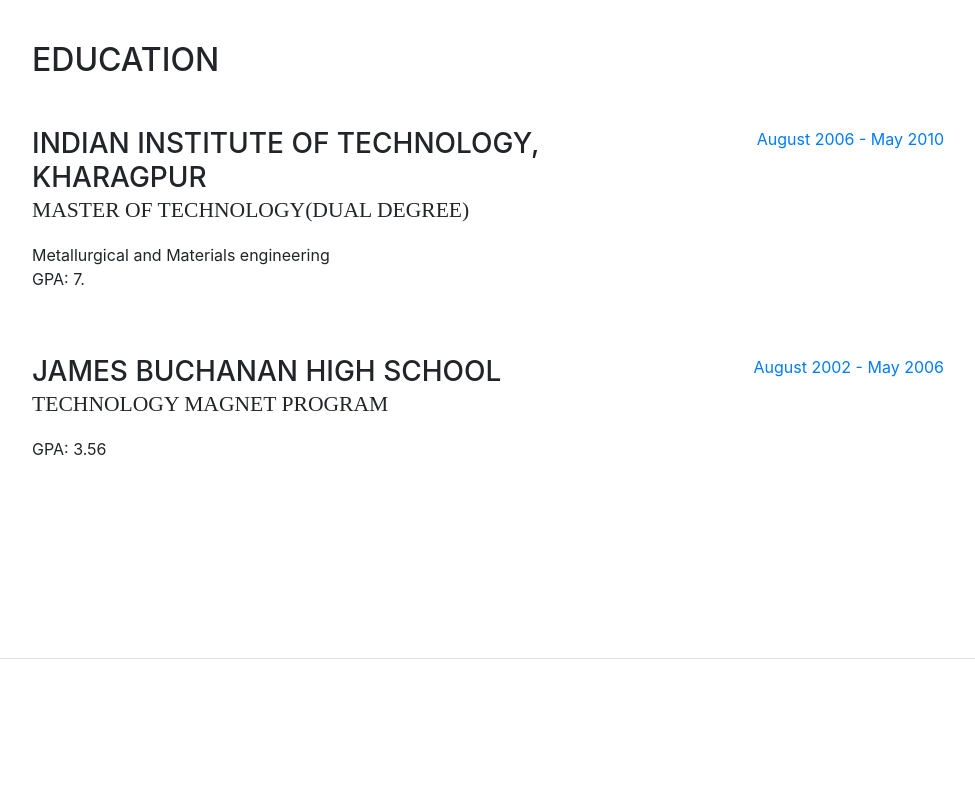
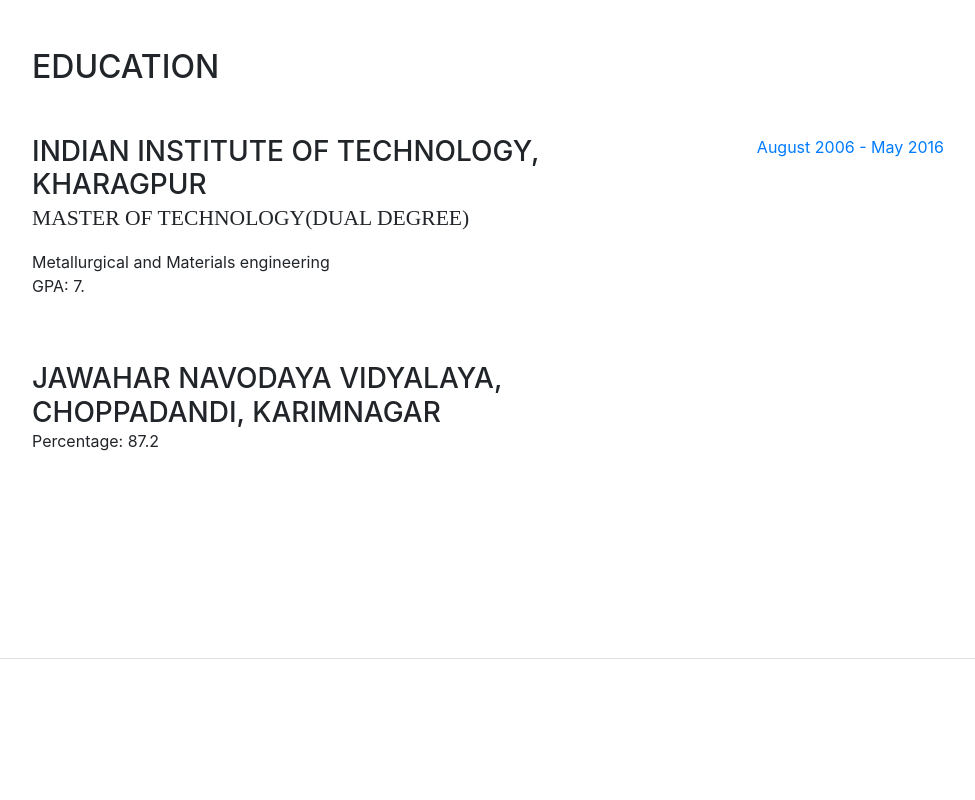
Before and after one commit to sureshpodeti/sureshpodeti.github.io, a website with bundled scripts: page index.html in a window 1280 px wide. Shown: the part 2020-2820 px from the top of the page, without its empty margins (288-1263 px from the left). Built offline with nearby package versions, Linux system fonts and the light colour scheme; a web font is replaced by a local one.

Commit message:
updated schooling info

```diff
--- a/index.html
+++ b/index.html
@@ -173,18 +173,16 @@
               <p>GPA: 7.</p>
             </div>
             <div class="resume-date text-md-right">
-              <span class="text-primary">August 2006 - May 2010</span>
+              <span class="text-primary">August 2006 - May 2016</span>
             </div>
           </div>
 
           <div class="resume-item d-flex flex-column flex-md-row">
             <div class="resume-content mr-auto">
-              <h3 class="mb-0">James Buchanan High School</h3>
-              <div class="subheading mb-3">Technology Magnet Program</div>
-              <p>GPA: 3.56</p>
+              <h3 class="mb-0">Jawahar Navodaya Vidyalaya, Choppadandi, Karimnagar</h3>
+              <p>Percentage: 87.2</p>
             </div>
             <div class="resume-date text-md-right">
-              <span class="text-primary">August 2002 - May 2006</span>
             </div>
           </div>
 
```
